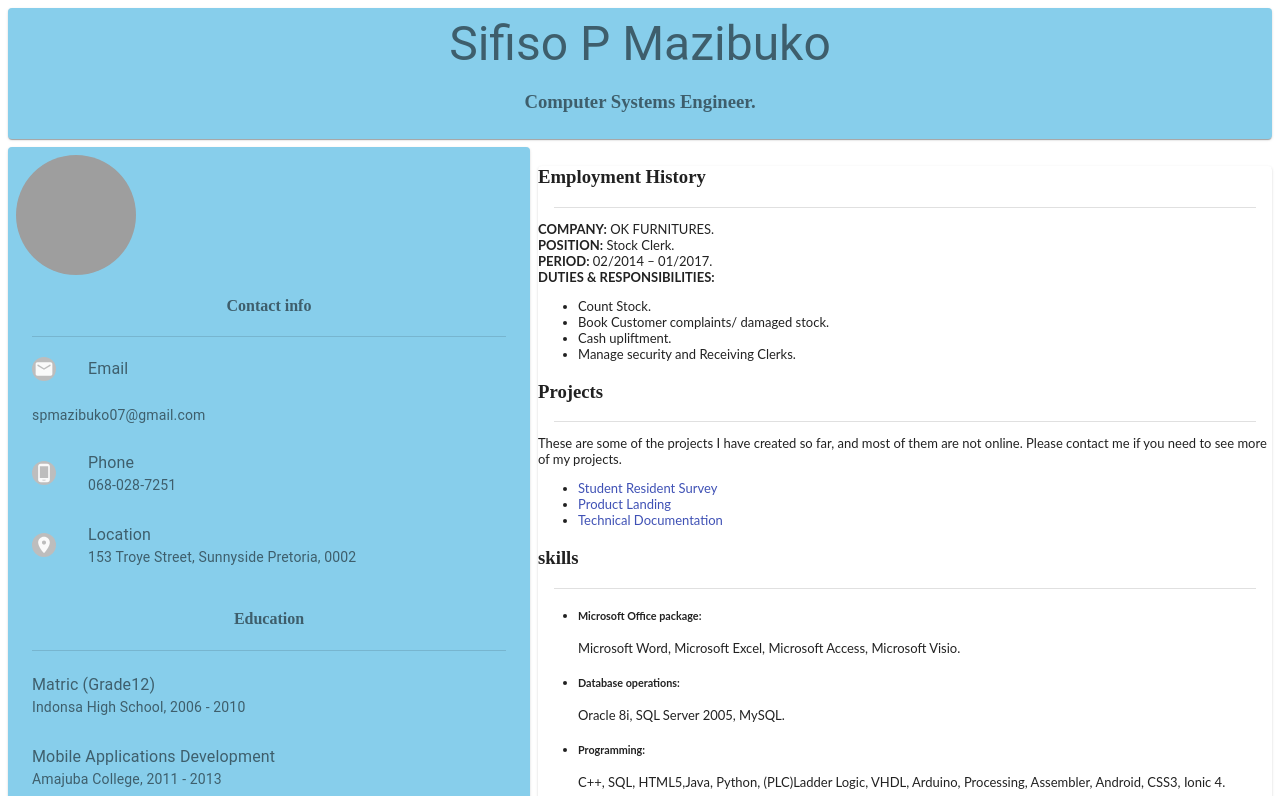
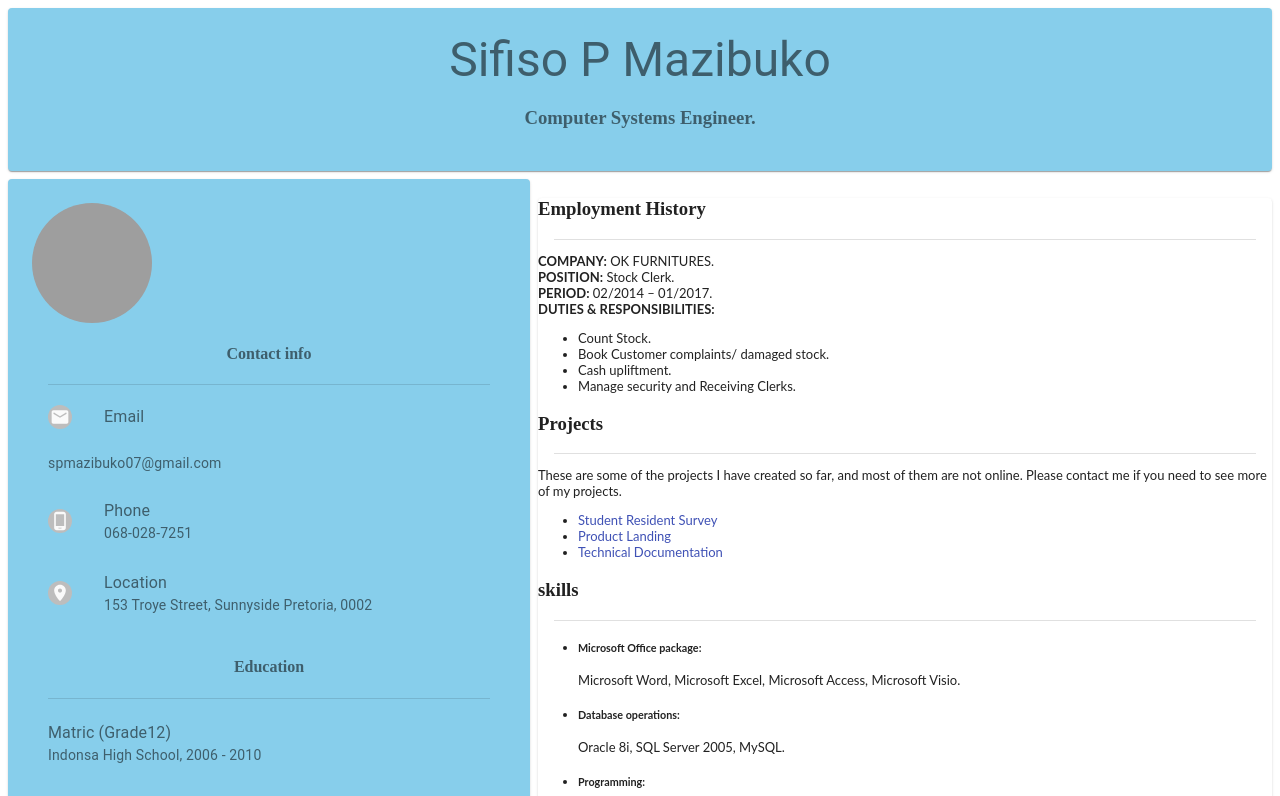
Before and after one commit to SPMazibuko/React-CV, a React (Create React App) app: page / in a window 1280 px wide. Shown: the top 796 px of the page. Built offline with nearby package versions, Linux system fonts and the light colour scheme; grey boxes are pictures that could not be loaded.

Commit message:
1 file modified

```diff
--- a/src/App.js
+++ b/src/App.js
@@ -16,7 +16,9 @@ import EmailRoundedIcon from '@material-ui/icons/EmailRounded';
 import PhoneAndroidRoundedIcon from '@material-ui/icons/PhoneAndroidRounded';
 import LocationOnRoundedIcon from '@material-ui/icons/LocationOnRounded';
 import Link from '@material-ui/core/Link';
-import CssBaseLine from '@material-ui/core';
+import { createTheme, ThemeProvider } from '@material-ui/core/styles';
+import CssBaseline from '@material-ui/core/CssBaseline';
+import useMediaQuery from '@material-ui/core/useMediaQuery';
 
 
 const useStyles = makeStyles((theme) => ({
@@ -24,7 +26,7 @@ const useStyles = makeStyles((theme) => ({
     flexGrow: 1,
   },
   paper: {
-    padding: theme.spacing(1),
+    padding: theme.spacing(3),
     textAlign: 'center',
     color: theme.palette.text.secondary,
   },
@@ -43,6 +45,7 @@ export default function App() {
 
   const classes = useStyles();
   const preventDefault = (event) => event.preventDefault();
+
 
   return (
     <div className={classes.root}>
```
